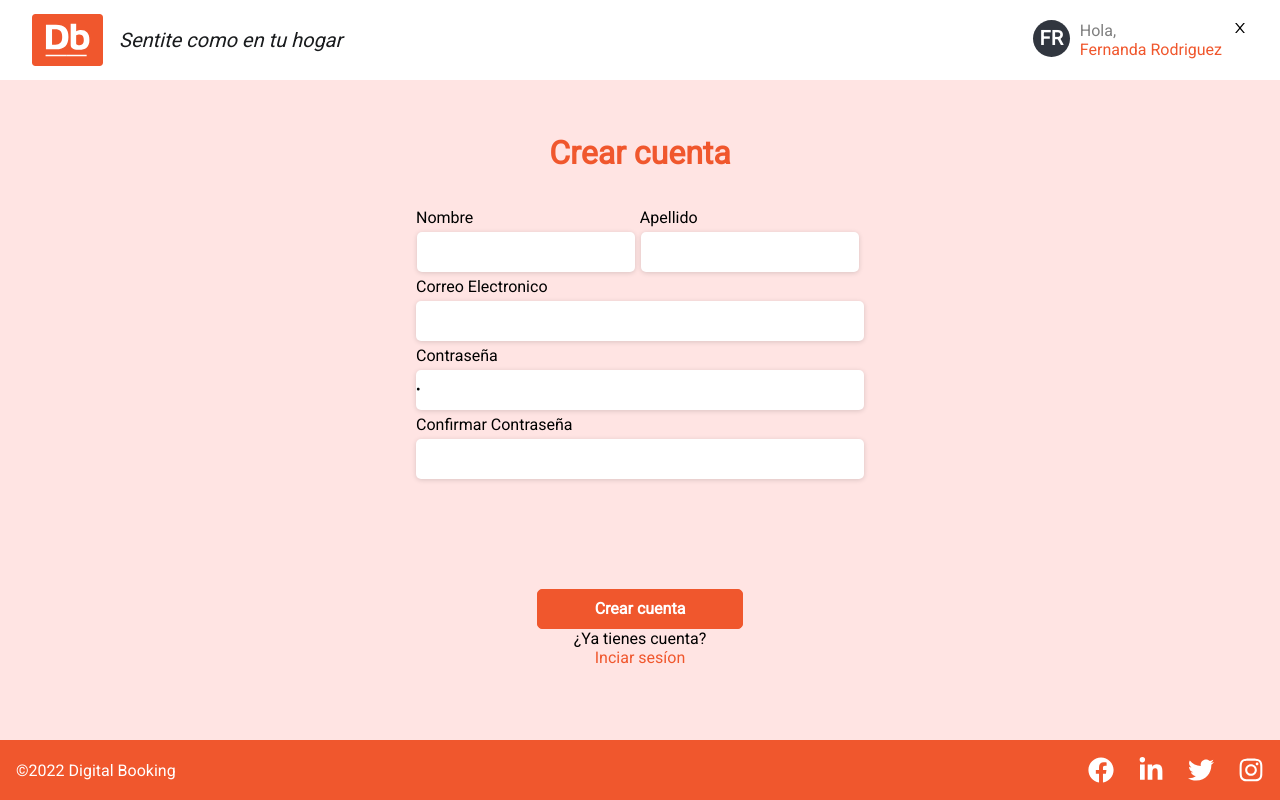
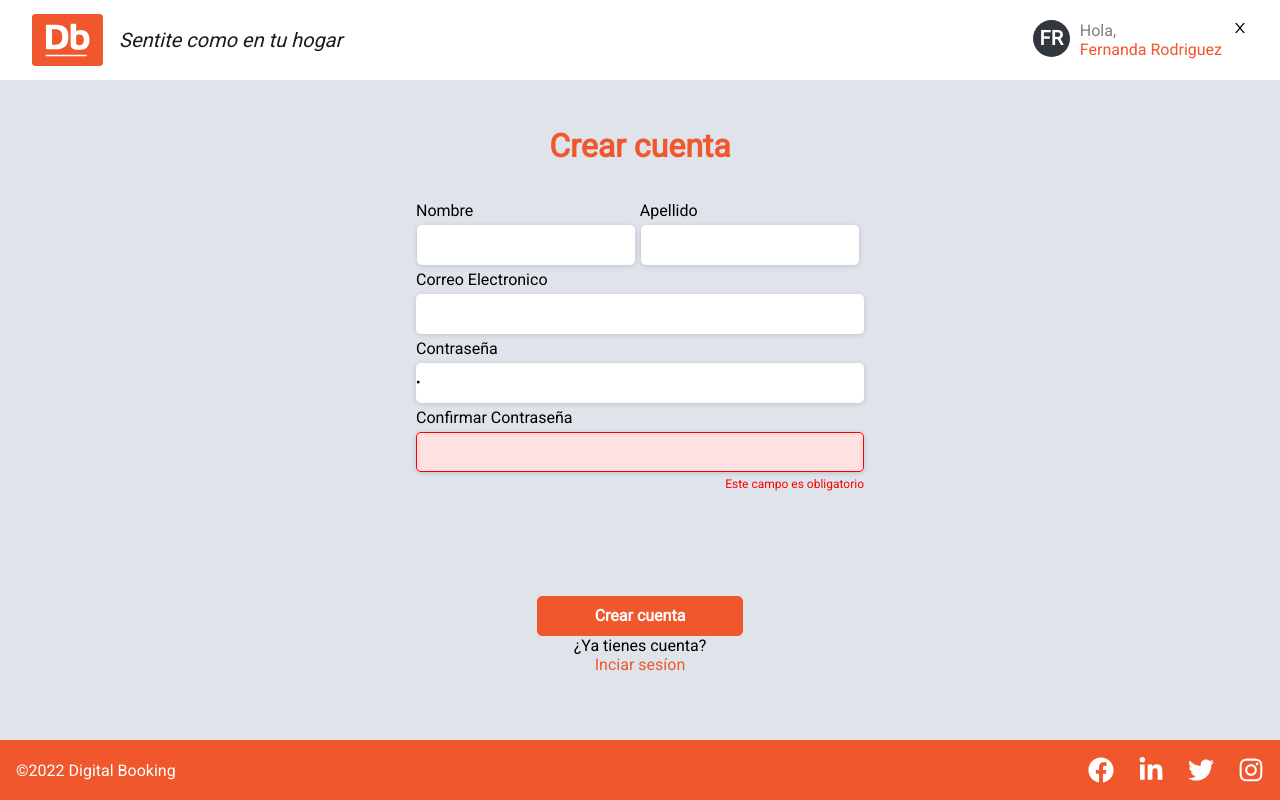
Before and after one commit to rodriguez02fer09/air-bnb, a React (Vite) app: page /register in a window 1280 px wide. Built offline with nearby package versions, Linux system fonts and the light colour scheme.

Commit message:
validacion form-reguster

```diff
--- a/src/components/Input/Input.jsx
+++ b/src/components/Input/Input.jsx
@@ -1,15 +1,18 @@
 import React from "react"
 import "../Input/input.css"
 
-const Input = ({label, type, size, value ,name, handlerchange}) => {
-    const classNew ='container-input'
+const Input = ({label, type, size, value ,name, handlerchange , error = null}) => {
+    const className = error ? 'container-input_error container-input': 'container-input';
     return(
-        <div className={`${classNew}`}>
-            <label className={`${classNew}_label`}>{label}</label>
-            <input type={type} className={`${classNew}_input input_${size}`} value={value} name={name} onChange={handlerchange}/>
+        <div className={`${className}`}>
+            <label className={`${className}_label`}>{label}</label>
+            <input type={type} className={`${className}_input input_${size}`} value={value} name={name} onChange={handlerchange} />
+            {
+                error && <p>Este campo es obligatorio</p>
+            }
+
         </div>
     )
-
 }
 
 export default Input;
--- a/src/components/Input/input.css
+++ b/src/components/Input/input.css
@@ -34,6 +34,16 @@
     padding-block: 10px;
 }
 
+.container-input_input.container-input_error{
+    background: #FFE1E1;
+    border: 1px solid #FF0000;
+    /* input shadow */
+
+    box-shadow: 0px 1px 5px rgba(0, 0, 0, 0.15);
+    border-radius: 5px;
+
+}
+
 .input_0 {
     width: 218px;
     height: 40px;
@@ -53,3 +63,14 @@
     width: 448px;
     height: 40px;
 }
+
+.container-input_error p {
+    font-family: 'Roboto';
+    font-style: normal;
+    font-weight: 500;
+    font-size: 12px;
+    line-height: 14px;
+    text-align: right;
+    color: #FF0000;
+
+}
--- a/src/pages/Register/Register.jsx
+++ b/src/pages/Register/Register.jsx
@@ -51,7 +51,7 @@ const  handlerOnChange = (event) => {
 
           <Input label="Correo Electronico" type="text" size="3" value={register.email} />
           <Input label="Contraseña" type="password" size="3"  value={register.password}/>
-          <Input label="Confirmar Contraseña" type="password" size="3" value={register.confirPassword}/>
+          <Input label="Confirmar Contraseña" type="password" size="3" value={register.confirPassword} error="error" />
 
           <div className="container_button">
           <Button text="Crear cuenta" style="dark" size="1" />
--- a/src/pages/Register/register.css
+++ b/src/pages/Register/register.css
@@ -1,6 +1,6 @@
 .main_container {
     height: 100%;
-    background-color: #FFE4E3;
+    background-color:  #DFE4EA;
     display: flex;
     flex-direction: column;
     justify-content: center;
```
